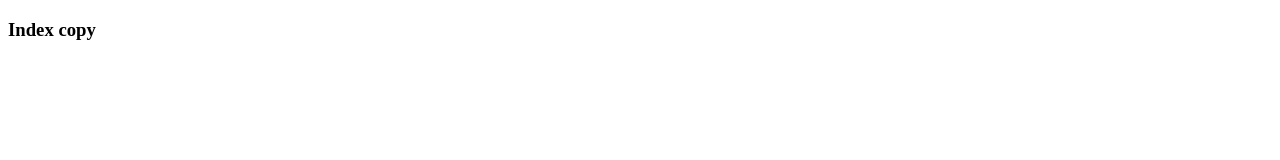
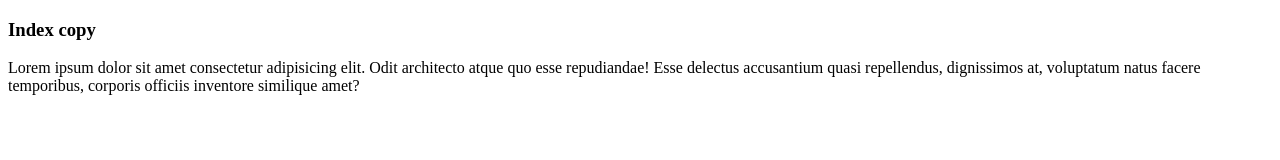
Before and after one commit to putrisiput/learning-2-, a plain HTML site: page index(copy).html in a window 1280 px wide. Drawn offline with Linux system fonts and the light colour scheme.

Commit message:
adding p

```diff
--- a/index(copy).html
+++ b/index(copy).html
@@ -10,6 +10,7 @@
 
 <body>
     <h3>Index copy</h3>
+    <p>Lorem ipsum dolor sit amet consectetur adipisicing elit. Odit architecto atque quo esse repudiandae! Esse delectus accusantium quasi repellendus, dignissimos at, voluptatum natus facere temporibus, corporis officiis inventore similique amet?</p>
 </body>
 
 </html>
```
